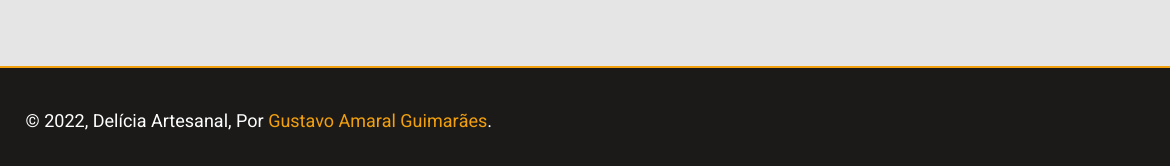
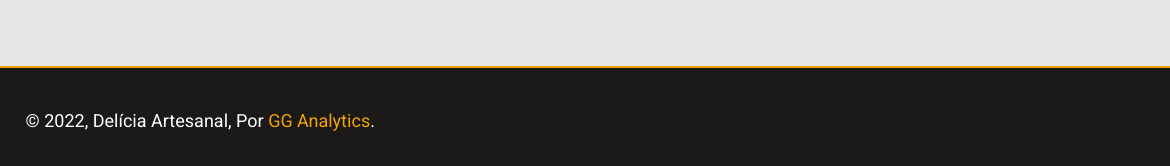
Before and after one commit to gustavoamaral21/Padaria, a plain HTML site: page index.html in a window 1280 px wide. Shown: the part 5036-5202 px from the top of the page, 0-1170 px from the left. Drawn offline with nearby package versions, Linux system fonts and the light colour scheme; files whose address does not match are found by name.

Commit message:
index.html

```diff
--- a/index.html
+++ b/index.html
@@ -362,8 +362,8 @@
       <footer>
         <p>
           © 2022, Delícia Artesanal, Por
-          <a href="https://github.com/gustavoamaral21"
-            >Gustavo Amaral Guimarães</a
+          <a href="https://gganalytics.com.br"
+            >GG Analytics</a
           >.
         </p>
         <a href="#inicio"><img src="imagens/logo.png" /></a>
```
